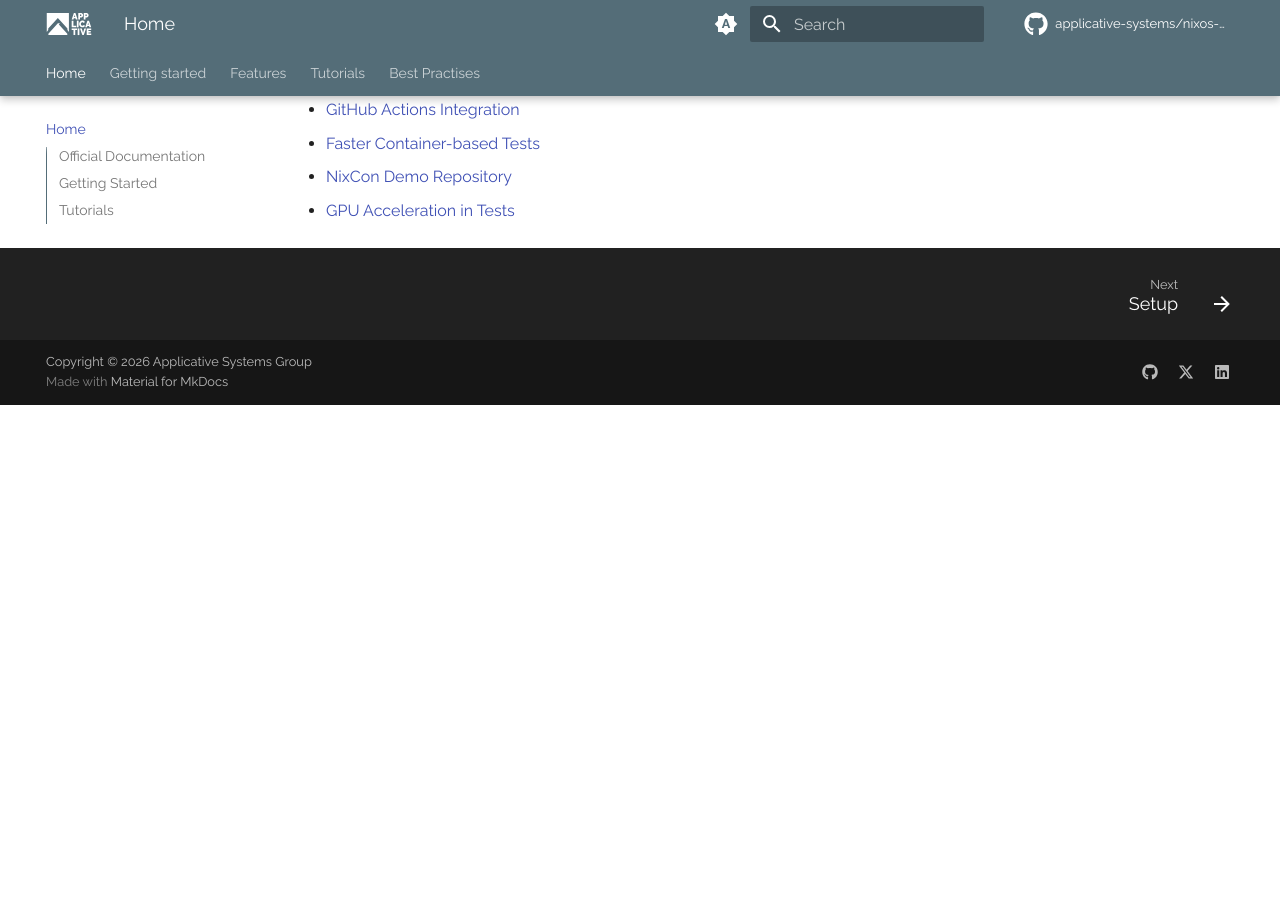
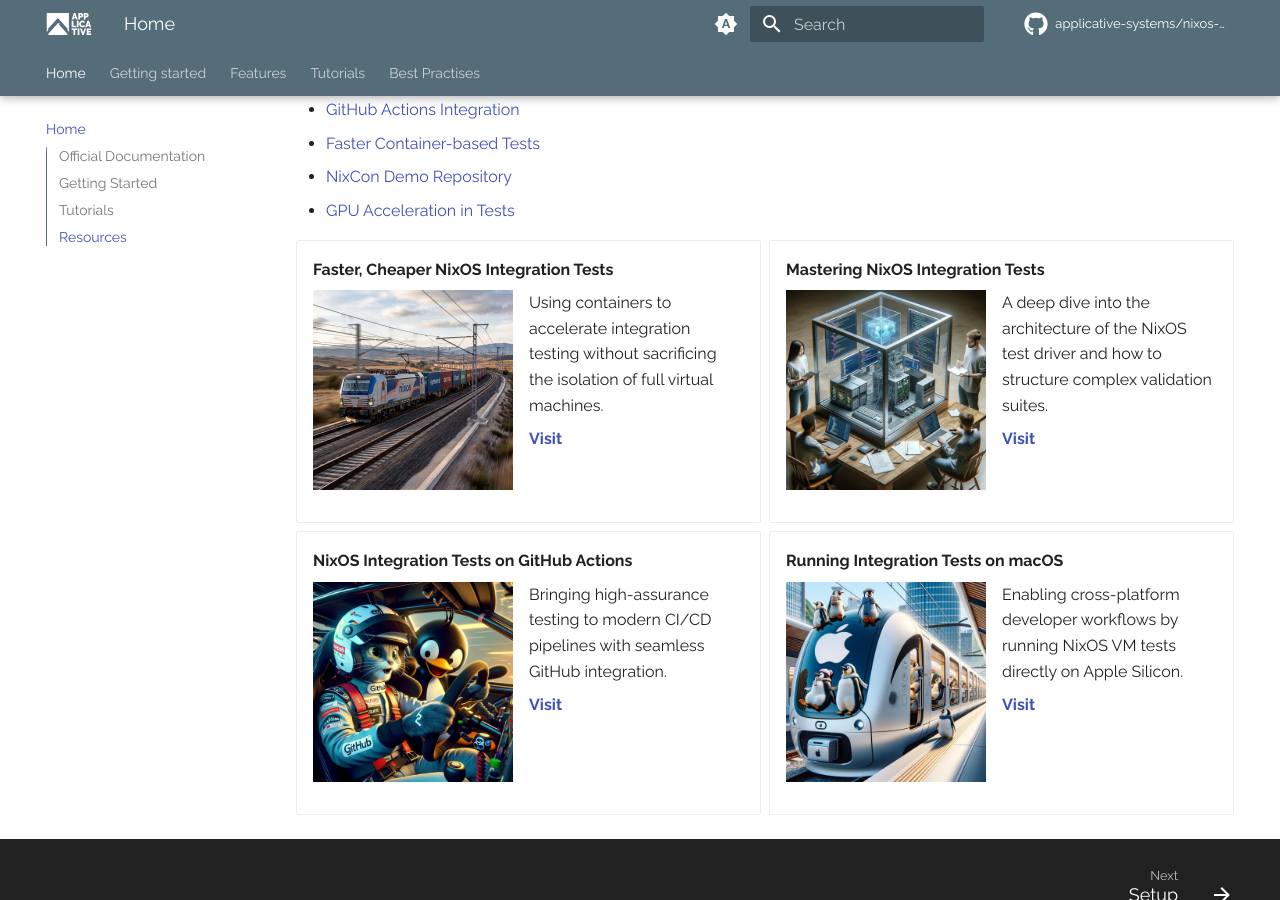
Before and after one commit to applicative-systems/nixos-test-driver-manual, an MkDocs documentation site: the page built from docs/index.md, in a window 1280 px wide and 900 px high, scrolled down 1035 px. Built offline with MkDocs 1.6.1 and Material for MkDocs 9.7.7, drawn with Linux system fonts in a browser that asks for light colours; comment, search, counter and statistics services are not loaded; before the commit the page ends 1440 px from its top, so only the background shows below that.

Commit message:
add blog references

```diff
--- a/docs/index.md
+++ b/docs/index.md
@@ -33,3 +33,43 @@
 - [Faster Container-based Tests](https://nixcademy.com/posts/faster-cheaper-nixos-integration-tests-with-containers/)
 - [NixCon Demo Repository](https://github.com/applicative-systems/nixos-test-driver-nixcon)
 - [GPU Acceleration in Tests](https://github.com/applicative-systems/nixos-gpu-tests)
+
+<!-- prettier-ignore-start -->
+
+<div class="grid cards" markdown>
+
+-   **Faster, Cheaper NixOS Integration Tests**
+
+    ![Using containers to accelerate integration testing without sacrificing the isolation of full virtual machines.](./assets/blog/container-tests.webp){ width=200 align=left }
+
+    Using containers to accelerate integration testing without sacrificing the isolation of full virtual machines.
+
+    [**Visit**](https://nixcademy.com/posts/faster-cheaper-nixos-integration-tests-with-containers/)
+
+-   **Mastering NixOS Integration Tests**
+
+    ![A deep dive into the architecture of the NixOS test driver and how to structure complex validation suites.](./assets/blog/test-aquarium.webp){ width=200 align=left }
+
+    A deep dive into the architecture of the NixOS test driver and how to structure complex validation suites.
+
+    [**Visit**](https://nixcademy.com/posts/nixos-integration-tests/)
+
+-   **NixOS Integration Tests on GitHub Actions**
+
+    ![Bringing high-assurance testing to modern CI/CD pipelines with seamless GitHub integration.](./assets/blog/tests-github.webp){ width=200 align=left }
+
+    Bringing high-assurance testing to modern CI/CD pipelines with seamless GitHub integration.
+
+    [**Visit**](https://nixcademy.com/posts/nixos-integration-test-on-github/)
+
+-   **Running Integration Tests on macOS**
+
+    ![Enabling cross-platform developer workflows by running NixOS VM tests directly on Apple Silicon.](./assets/blog/tests-macos.webp){ width=200 align=left }
+
+    Enabling cross-platform developer workflows by running NixOS VM tests directly on Apple Silicon.
+
+    [**Visit**](https://nixcademy.com/posts/running-nixos-integration-tests-on-macos/)
+
+</div>
+
+<!-- prettier-ignore-end -->
```
Also changed, not shown: docs/assets/blog/container-tests.webp (added), docs/assets/blog/test-aquarium.webp (added), docs/assets/blog/tests-github.webp (added), docs/assets/blog/tests-macos.webp (added).
